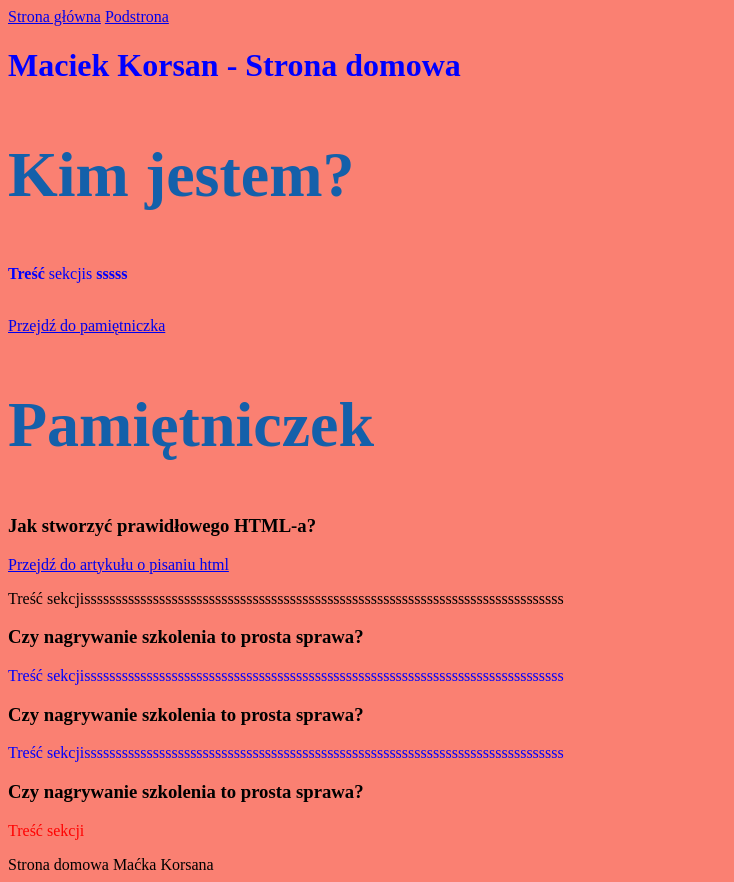
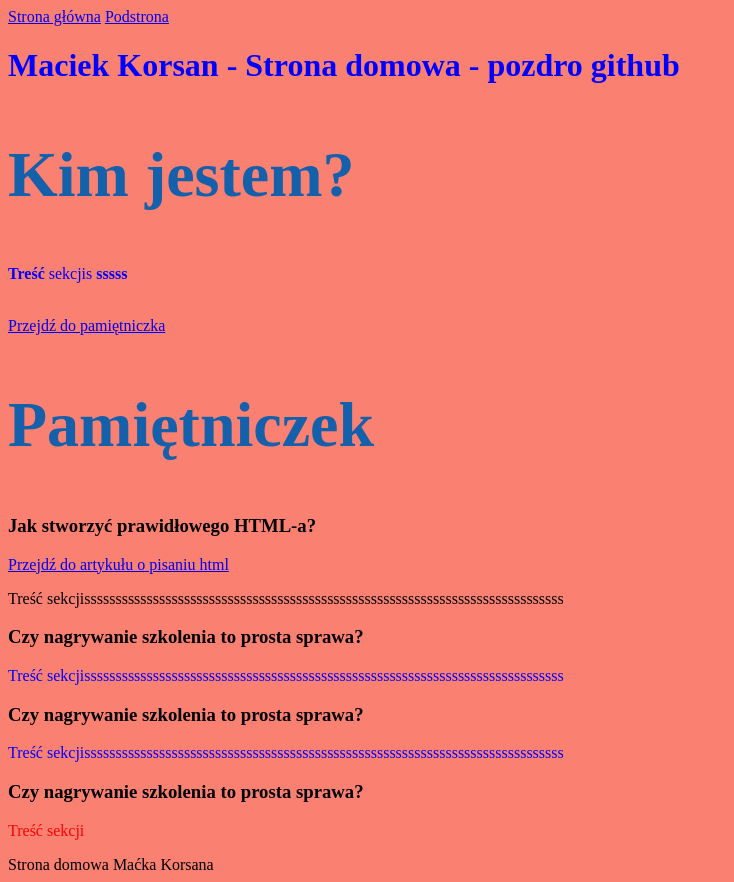
Before and after one commit to MarcinSawicki-git/homepage, a plain HTML site: page index.html in a window 1280 px wide. Shown: the whole page, without its empty margins (0-734 px from the left). Drawn offline with Linux system fonts and the light colour scheme.

Commit message:
feat: new new heading

```diff
--- a/index.html
+++ b/index.html
@@ -17,7 +17,7 @@
 	<main id="main">
 		<header>
 			<h1 class="heading">
-				Maciek Korsan - Strona domowa
+				Maciek Korsan - Strona domowa - pozdro github
 			</h1>
 		</header>
 		<section>
```
